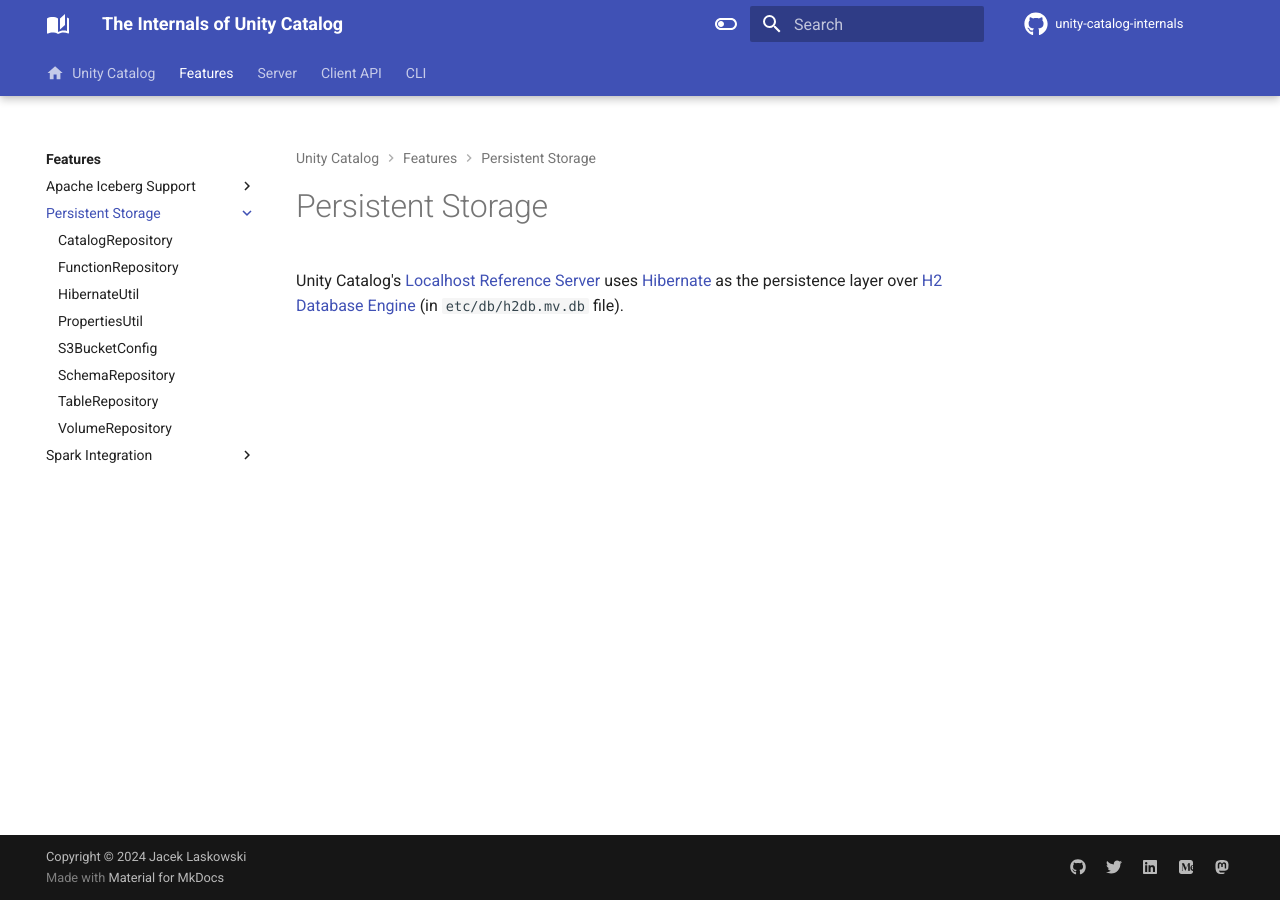
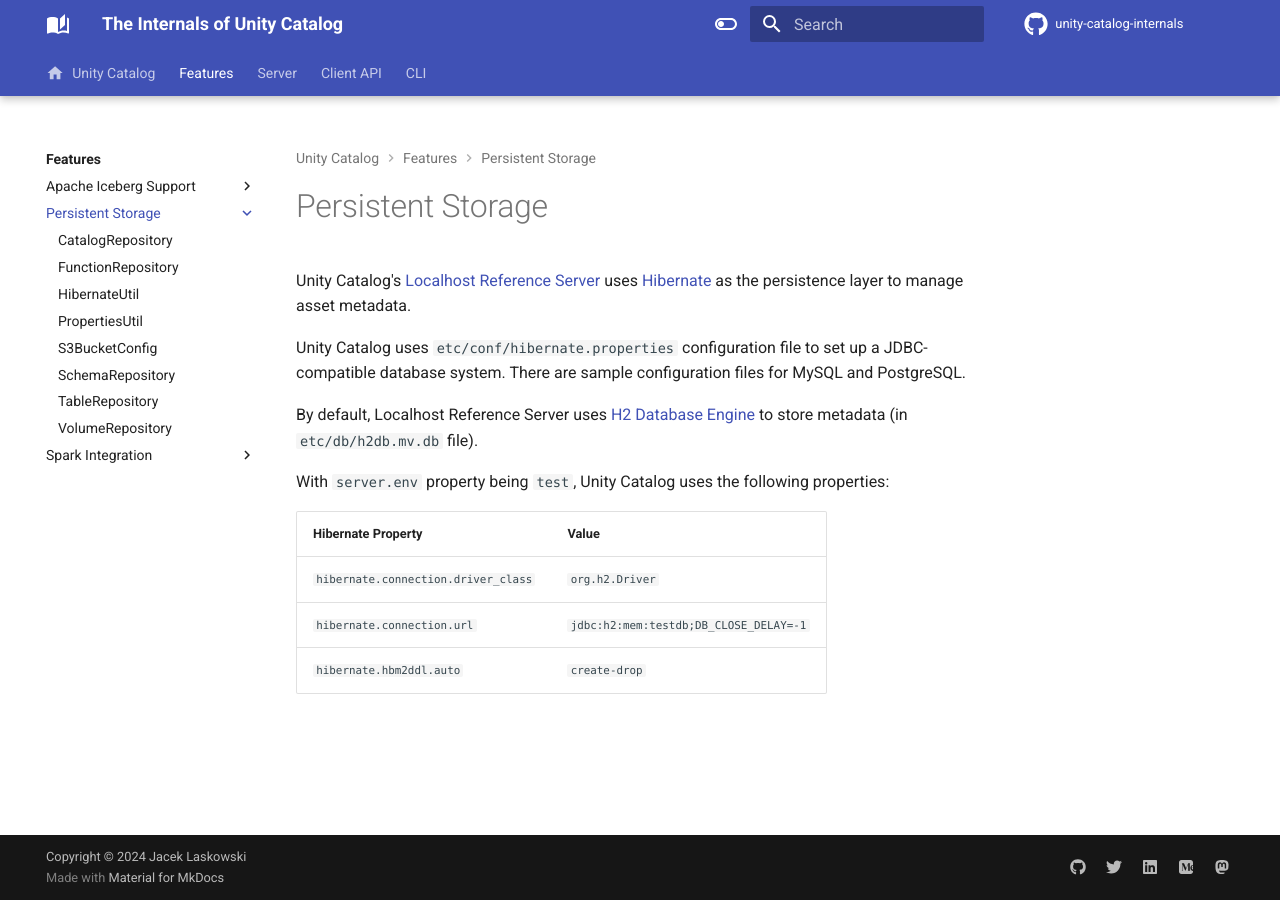
Before and after one commit to japila-books/unity-catalog-internals, an MkDocs documentation site: the page built from docs/persistent-storage/index.md, in a window 1280 px wide. Built offline with MkDocs 1.6.1 and Material for MkDocs 9.7.7, drawn with Linux system fonts in a browser that asks for light colours; comment, search, counter and statistics services are not loaded.

Commit message:
Persistent Storage and any JDBC-compatible databases

```diff
--- a/docs/persistent-storage/index.md
+++ b/docs/persistent-storage/index.md
@@ -1,3 +1,15 @@
 # Persistent Storage
 
-Unity Catalog's [Localhost Reference Server](../server/index.md) uses [Hibernate](HibernateUtil.md) as the persistence layer over [H2 Database Engine](https://www.h2database.com/) (in `etc/db/h2db.mv.db` file).
+Unity Catalog's [Localhost Reference Server](../server/index.md) uses [Hibernate](HibernateUtil.md) as the persistence layer to manage asset metadata.
+
+Unity Catalog uses `etc/conf/hibernate.properties` configuration file to set up a JDBC-compatible database system. There are sample configuration files for MySQL and PostgreSQL.
+
+By default, Localhost Reference Server uses [H2 Database Engine](https://www.h2database.com/) to store metadata (in `etc/db/h2db.mv.db` file).
+
+With `server.env` property being `test`, Unity Catalog uses the following properties:
+
+Hibernate Property | Value
+-|-
+ `hibernate.connection.driver_class` | `org.h2.Driver`
+ `hibernate.connection.url` | `jdbc:h2:mem:testdb;DB_CLOSE_DELAY=-1`
+ `hibernate.hbm2ddl.auto` | `create-drop`
```
